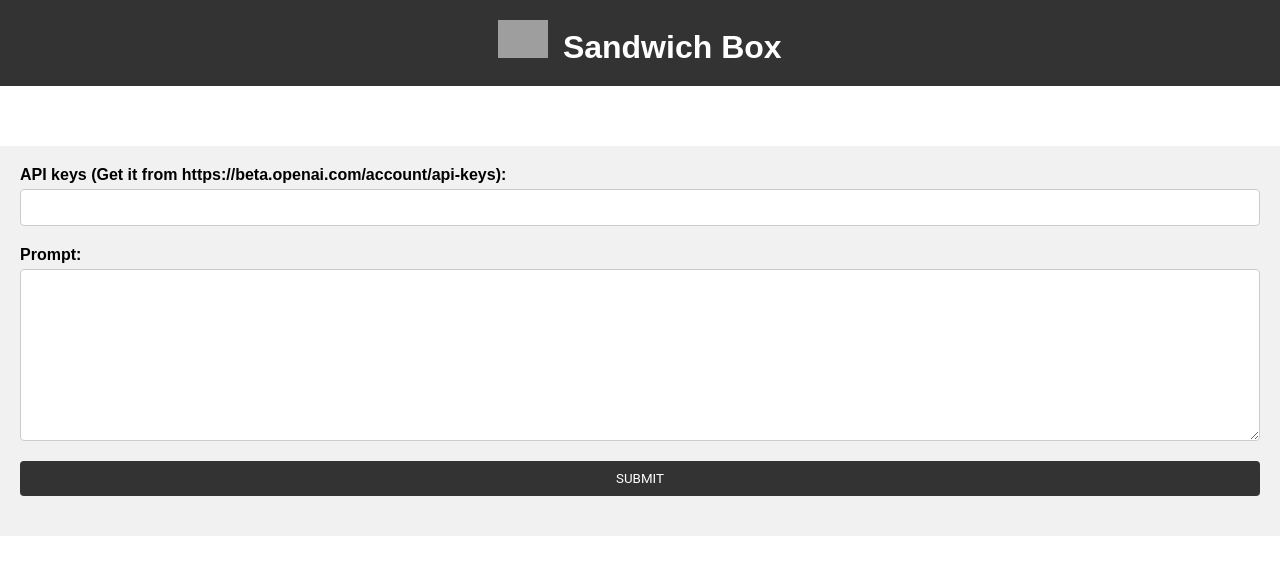
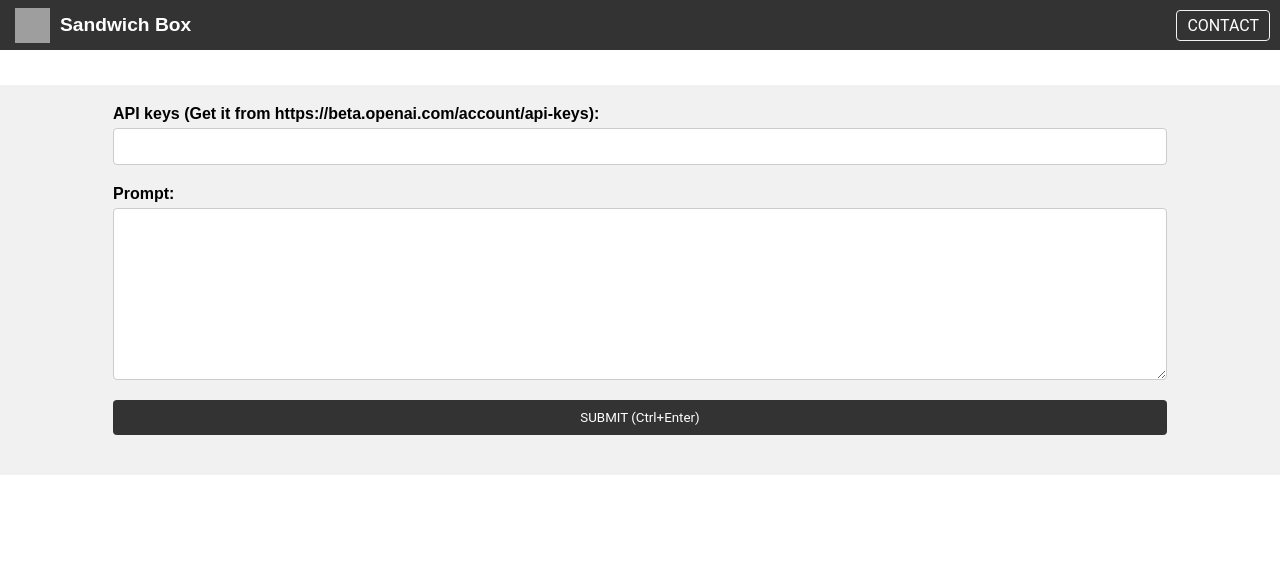
Before and after one commit to jjwwcc/jjwwcc.github.io, a Jekyll site: the page sb/index.html, which Jekyll copies as it is, in a window 1280 px wide. Shown: the top 575 px of the page. Built offline with Jekyll 4.4.1, drawn with Linux system fonts in a browser that asks for light colours; grey boxes are pictures that could not be loaded.

Commit message:
change again

```diff
--- a/sb/index.html
+++ b/sb/index.html
@@ -16,18 +16,50 @@
             font-family: sans-serif;
             overflow: auto;
             width: 100%;
+            -webkit-user-select: text;
+            -moz-user-select: text;
+            -ms-user-select: text;
+            user-select: text;
         }
 
         header {
-            padding: 20px;
+            padding: 5px;
             background: #333;
             color: #fff;
             text-align: center;
+            width: 100%;
+            height: 40px;
+            position: fixed;
+            top: 0;
+            left: 0;
+            z-index: 999;
+            display: flex;
+            align-items: center;
+        }
+
+        header img {
+            width: 35px;
+            height: 35px;
+            margin-left: 10px;
         }
 
         header h1 {
             display: inline;
             margin-left: 10px;
+            font-size: 1.2em;
+        }
+
+        header a {
+            color: #fff;
+            border: none;
+            cursor: pointer;
+            font-family: 'Roboto', sans-serif;
+            margin-left: auto;
+            margin-right: 15px;
+            padding: 5px 10px;
+            border-radius: 4px;
+            border: #f1f1f1 solid 1px;
+            text-decoration: none;
         }
 
         form {
@@ -39,27 +71,34 @@
             display: block;
             margin-bottom: 5px;
             font-weight: bold;
-
+            width: 85%;
+            margin-left: auto;
+            margin-right: auto;
         }
 
         form input {
             display: block;
-            width: 100%;
+            width: 85%;
             padding: 10px;
             margin-bottom: 20px;
             box-sizing: border-box;
             border: 1px solid #ccc;
             border-radius: 4px;
+            margin-left: auto;
+            margin-right: auto;
+
         }
 
         form textarea {
             display: block;
-            width: 100%;
+            width: 85%;
             padding: 10px;
             margin-bottom: 20px;
             box-sizing: border-box;
             border: 1px solid #ccc;
             border-radius: 4px;
+            margin-left: auto;
+            margin-right: auto;
         }
 
         form input[type="submit"] {
@@ -70,27 +109,26 @@
             font-family: 'Roboto', sans-serif;
         }
 
-        pre {
-            padding: 20px;
-            background: #f1f1f1;
-            white-space: pre-wrap;
-            font-family: 'Roboto', sans-serif;
-            font-size: 0.9em;
-        }
-
-        code {
-            background: #f1f1f1;
-            padding: 5px;
-            border-radius: 4px;
-        }
-
         #result {
             padding: 20px;
+            margin-top: 45px;
         }
 
         #gptMsg {
-            padding: 10px;
             text-align: center;
+            position: fixed;
+            top: 45px;
+            left: 0;
+            width: 100%;
+            background: #4ea502;
+            color: #fff;
+            display: none;
+            font-size: 1.2em;
+        }
+
+        pre {
+            font-size: larger;
+            white-space: pre-wrap;
         }
 
         #error {
@@ -98,14 +136,23 @@
             text-align: center;
             color: red;
         }
+
+        hr {
+            margin: 0;
+            padding: 0;
+            border: 0;
+            border-top: 1px solid #ccc;
+        }
     </style>
 </head>
 
 <body>
     <!-- a header with logo -->
     <header>
-        <img src="icon.svg" alt="logo" width="50">
+        <img src="icon.svg" alt="logo" width="35">
         <h1>Sandwich Box</h1>
+        <!-- contact button -->
+        <a href="https://jjwwcc.github.io/chat" target="_blank"> CONTACT </a>
     </header>
 
     <div id="gptMsg"></div>
@@ -121,7 +168,7 @@
         <label for="text">Prompt:</label>
         <!-- 多行的文本框 -->
         <textarea name="text" id="" name="text" cols="30" rows="10"></textarea>
-        <input type="submit" value="SUBMIT">
+        <input type="submit" value="SUBMIT (Ctrl+Enter)" id="promptSubmit">
     </form>
     <script>
         // current date
@@ -217,21 +267,21 @@
                 text = text.replace(/</g, '&lt;');
                 text = text.replace(/>/g, '&gt;');
                 // remove all <|im_sep|> from promptStr
-                historyPromptStr = promptStr.replace(/<\|im_sep\|>/g, '<br>');
+                historyPromptStr = promptStr.replace(/<\|im_sep\|>/g, '<br><hr>');
                 // remove all <|im_end|> from historyPromptStr
-                historyPromptStr = historyPromptStr.replace(/<\|im_end\|>/g, '<br>');
+                historyPromptStr = historyPromptStr.replace(/<\|im_end\|>/g, '<br><hr>');
                 // remove Respond conversationally. Current date
                 historyPromptStr = historyPromptStr.replace(/Respond conversationally.\nCurrent date.*/g, '');
                 result.innerHTML = `
                     <div style="display: flex; flex-direction: row; justify-content: flex-start;">
-                        <div style="background: #333; color: #fff; padding: 10px; border-radius: 4px; margin: 10px; max-width: 50%;">
+                        <div style="background: #333; color: #a19d9d; padding: 10px; border-radius: 4px; margin: 10px; max-width: 80%;">
                             ${historyPromptStr}
                         </div>
                     </div>
                     <div style="display: flex; flex-direction: row; justify-content: flex-start;">
-                        <div style="background: #f1f1f1; padding: 10px; border-radius: 4px; margin: 10px; max-width: 50%;">
+                        <pre style="background: #f1f1f1; padding: 10px; border-radius: 4px; margin: 10px; max-width: 80%;">
                             ${text}
-                        </div>
+                        </pre>
                     </div>
                 `;
                 // conversation history
```
Also changed, not shown: other parts of sb/index.html (+15 -7 lines).
